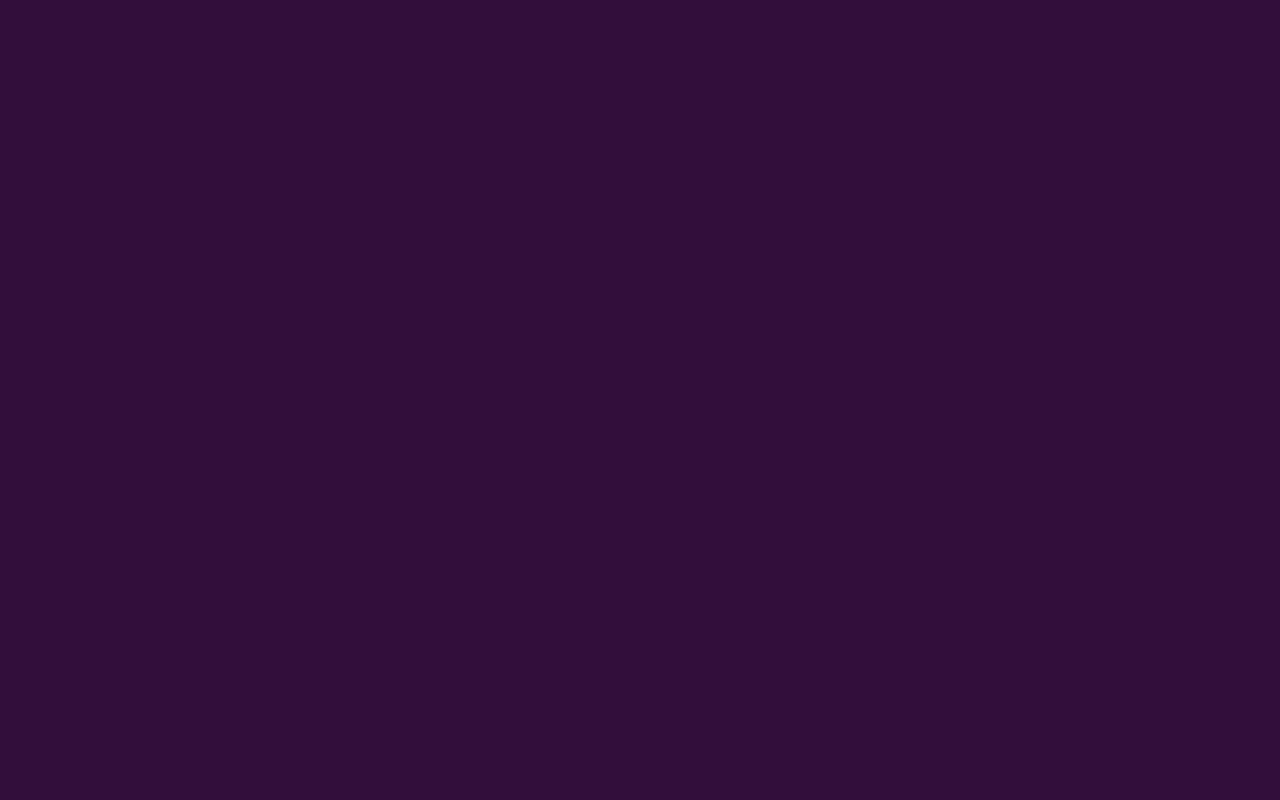
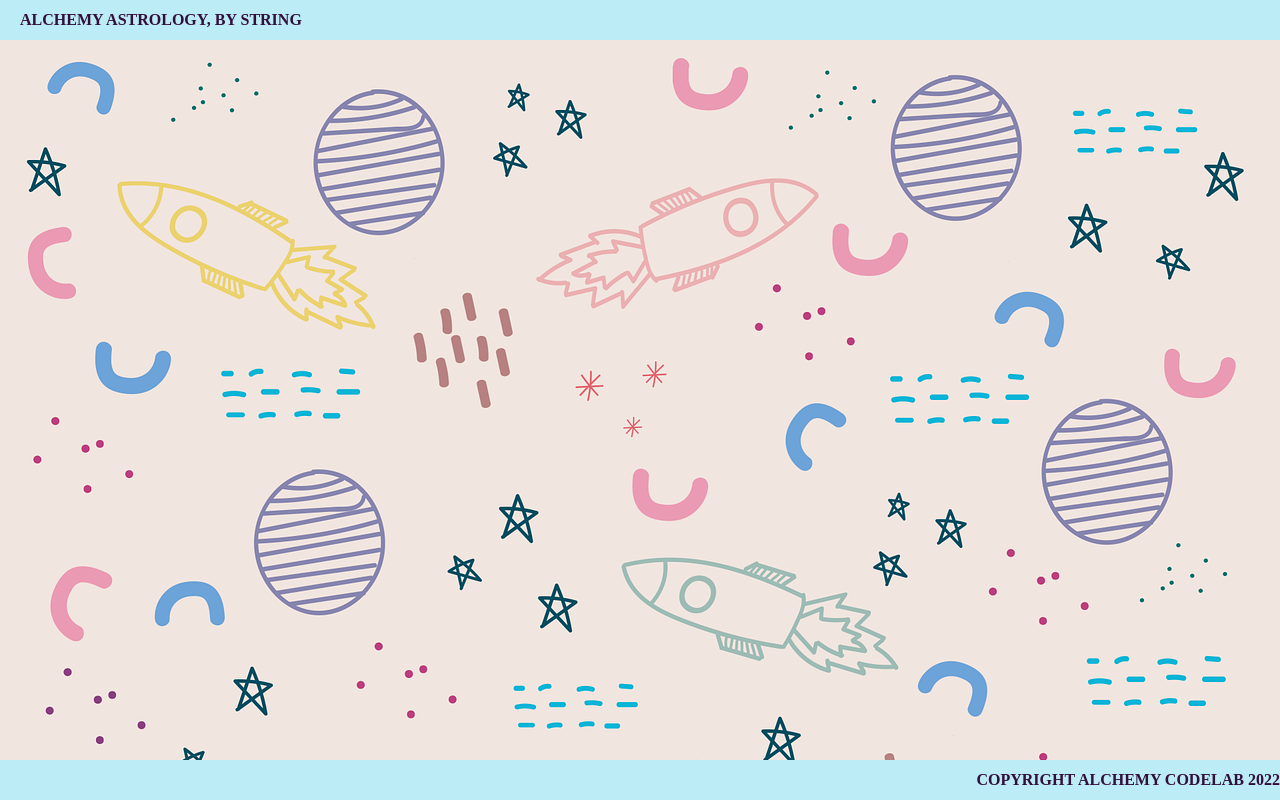
Before and after one commit to willgundy/react-zodia-half-baked, a React (Create React App) app: page / in a window 1280 px wide. Built offline with nearby package versions, Linux system fonts and the light colour scheme; a web font is replaced by a local one.

Commit message:
initial setup and adding imports to app.js

```diff
--- a/src/App.js
+++ b/src/App.js
@@ -1,10 +1,17 @@
 import './App.css';
+import { zodiac } from './data.js';
+import Header from './Header/Header.js';
+import Footer from './Footer/Footer.js';
+import Main from './Main/Main.js';
 {/* import the zodiac array */}
 
 function App() {
   return (
     <div className="App">
       {/* import and use the Header. Main, and Footer components here */}
+      <Header name='String'/>
+      <Main zodiacs={zodiac}/>
+      <Footer year='2022'/>
       {/* the Header component needs a string passed in as the `name` prop */}
       {/* the Footer component needs a year passed in as the `year` prop */}
       {/* pass the zodiac array imported above to the Main component as a `zodiacs` prop */}
```
Also changed, not shown: 1 other file (tests, documents, lock files or other folders).
